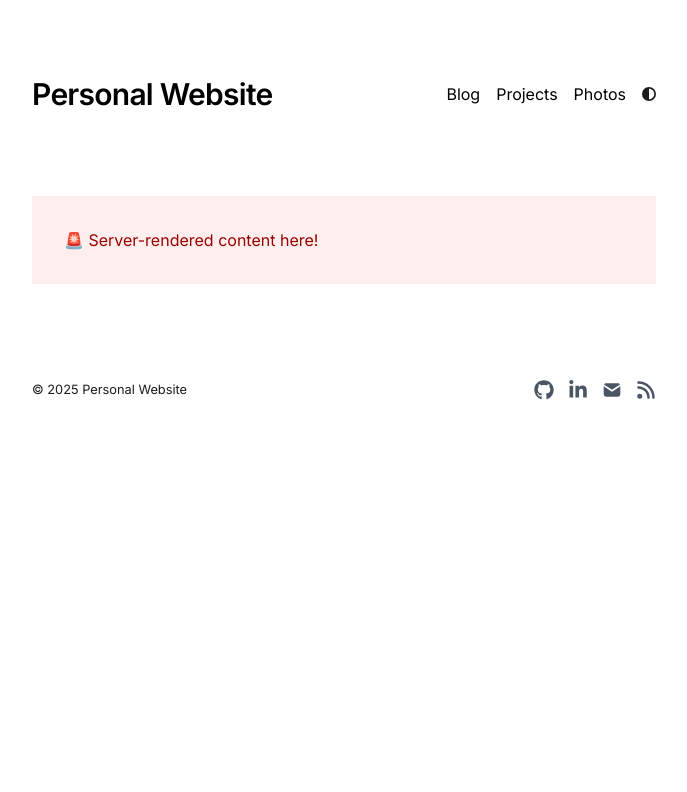
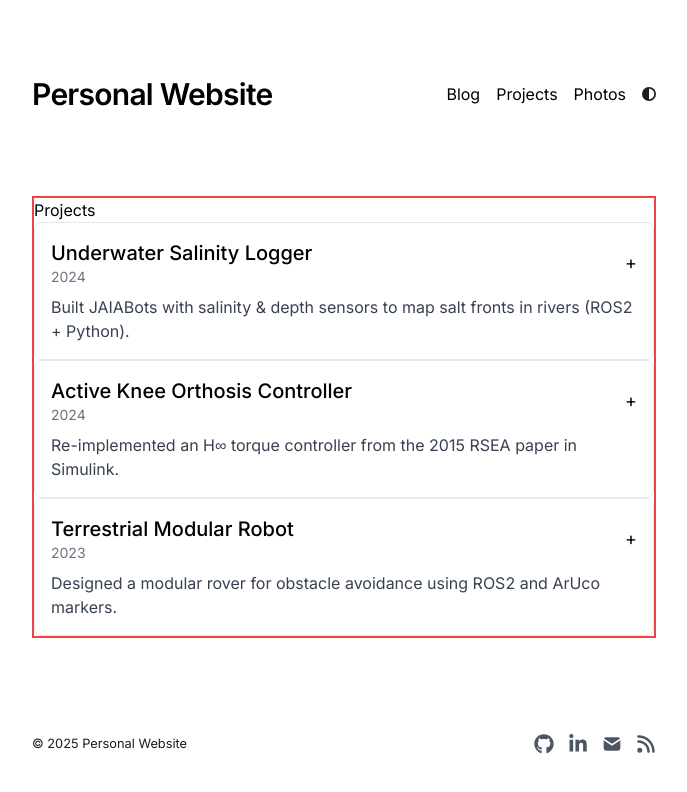
Before and after one commit to rushabhdhoke/Personal-Website, a Next.js app: page /projects in a window 1280 px wide. Shown: the top 792 px of the page, without its empty margins (296-983 px from the left). Built offline with nearby package versions, Linux system fonts and the light colour scheme.

Commit message:
Update page.tsx

```diff
--- a/app/projects/page.tsx
+++ b/app/projects/page.tsx
@@ -1,15 +1,12 @@
 // app/projects/page.tsx
 import type { Metadata } from "next";
+import ClientProjects from "./ClientProjects";
 
 export const metadata: Metadata = {
-  title: "🐛 Test Projects",
-  description: "Just a quick server-render test",
+  title: "Projects · Rushabh Dhoke",
+  description: "All of my robotics & software work.",
 };
 
 export default function ProjectsPage() {
-  return (
-    <div style={{ padding: "2rem", background: "#fee", color: "#900" }}>
-      🚨 Server-rendered content here!
-    </div>
-  );
+  return <ClientProjects />;
 }
```
